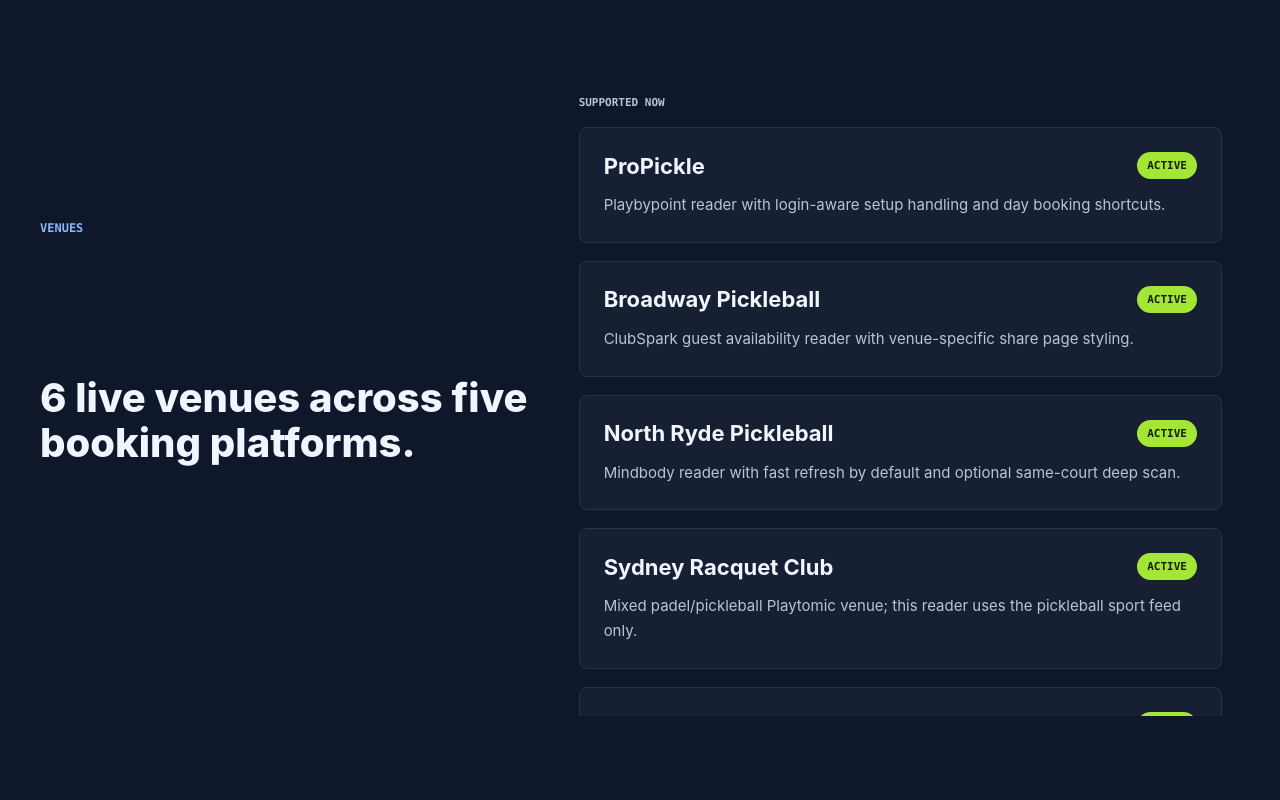
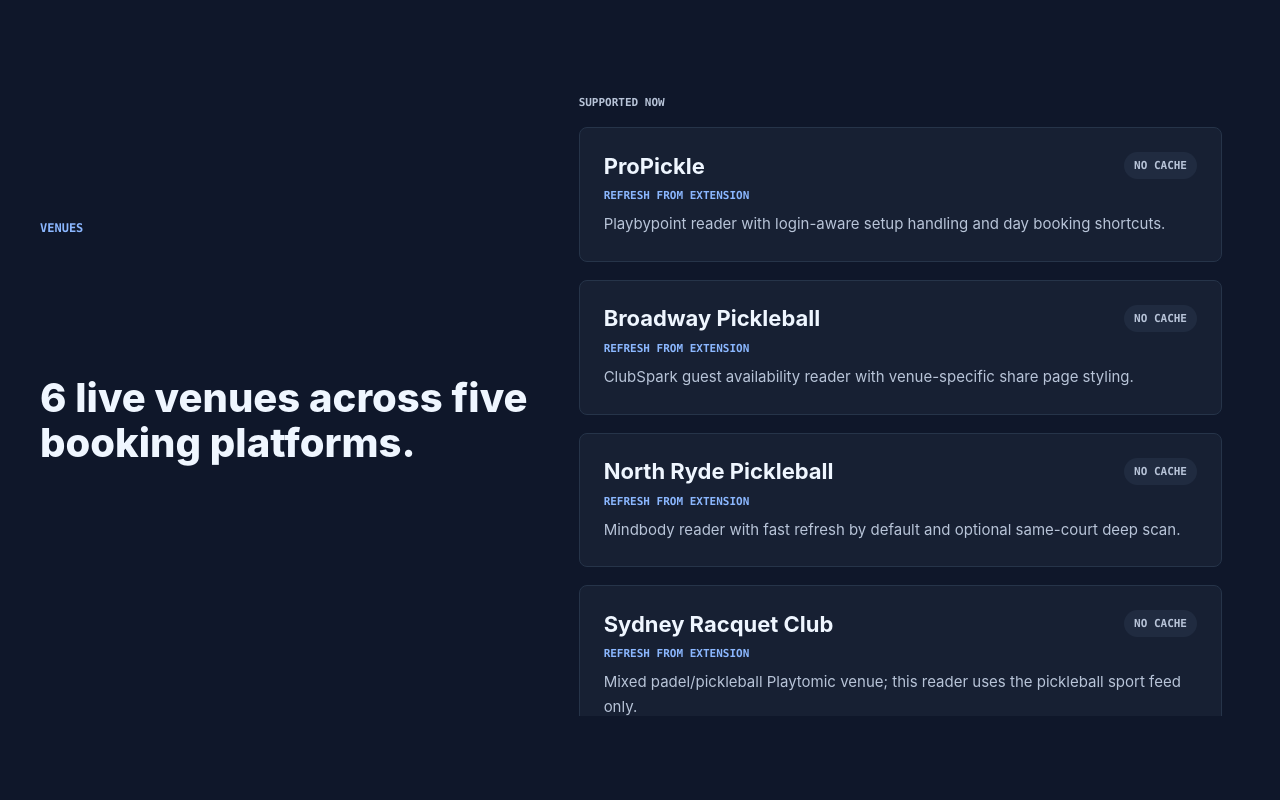
Before and after one commit to NguyenChHieu/pickleball-availability, a Next.js app in the folder web/: page / in a window 1280 px wide. Shown: the part 1340-2140 px from the top of the page. Built offline with nearby package versions, Linux system fonts and the light colour scheme; no server answers; the database is empty.

Commit message:
feat: show homepage cache freshness

```diff
--- a/web/app/globals.css
+++ b/web/app/globals.css
@@ -1891,7 +1891,8 @@
 .home-preview__header span,
 .home-slot-row > span,
 .home-band span,
-.home-venue span {
+.home-venue span,
+.home-venue small {
   font-family: var(--font-data);
   font-size: 11px;
   font-weight: 800;
@@ -1912,11 +1913,26 @@
 }
 
 .home-preview__header > span,
-.home-venue span {
+.home-venue-status {
   background: var(--home-lime);
   border-radius: 999px;
   color: #172000;
   padding: 7px 10px;
+}
+
+.home-venue-status--fresh {
+  background: var(--home-lime);
+  color: #172000;
+}
+
+.home-venue-status--stale {
+  background: color-mix(in srgb, #f5b642 74%, var(--home-surface));
+  color: #2d1d00;
+}
+
+.home-venue-status--empty {
+  background: var(--home-surface-alt);
+  color: var(--home-muted);
 }
 
 .home-slot-list {
@@ -2077,7 +2093,7 @@
 
 .home-venue {
   display: grid;
-  gap: 14px;
+  gap: 10px;
   padding: 24px;
   transition:
     border-color 180ms ease,
@@ -2089,6 +2105,10 @@
   display: flex;
   gap: 16px;
   justify-content: space-between;
+}
+
+.home-venue small {
+  color: var(--home-primary);
 }
 
 .home-note {
--- a/web/app/page.tsx
+++ b/web/app/page.tsx
@@ -1,5 +1,70 @@
 import { HomeLanding } from "@/components/HomeLanding";
+import { venues } from "@/lib/venues";
+import { getAllPayloads } from "@/server/availabilityStore";
+import { STALE_THRESHOLD_MINUTES } from "@/server/publicAvailability";
 
-export default function HomePage() {
-  return <HomeLanding featuredSharePath={process.env.NEXT_PUBLIC_FEATURED_SHARE_PATH} />;
+export const dynamic = "force-dynamic";
+
+const STALE_THRESHOLD_MS = STALE_THRESHOLD_MINUTES * 60 * 1000;
+
+function ageLabel(value: string) {
+  const date = new Date(value || "");
+  if (Number.isNaN(date.getTime())) return "";
+
+  const minutes = Math.max(0, Math.round((Date.now() - date.getTime()) / 60000));
+  if (minutes < 1) return "just now";
+  if (minutes < 60) return `${minutes} min ago`;
+
+  const hours = Math.round(minutes / 60);
+  if (hours < 24) return `${hours} hr ago`;
+
+  const days = Math.round(hours / 24);
+  return `${days} day${days === 1 ? "" : "s"} ago`;
 }
+
+async function venueFreshness() {
+  try {
+    const payloads = await getAllPayloads();
+    return venues.map((venue) => {
+      const payload = payloads[venue.id];
+      const readAt = payload?.exported_at || "";
+      const readTime = new Date(readAt).getTime();
+      const hasReadTime = Number.isFinite(readTime);
+      const dayCount = Array.isArray(payload?.days) ? payload.days.length : 0;
+      const stale = hasReadTime && Date.now() - readTime > STALE_THRESHOLD_MS;
+      const age = ageLabel(readAt);
+
+      if (!payload) {
+        return {
+          id: venue.id,
+          label: "No cache",
+          detail: "Refresh from extension",
+          status: "empty" as const,
+        };
+      }
+
+      return {
+        id: venue.id,
+        label: stale ? "Stale cache" : "Fresh cache",
+        detail: `${dayCount || "No"} day${dayCount === 1 ? "" : "s"}${age ? ` · ${age}` : ""}`,
+        status: stale ? ("stale" as const) : ("fresh" as const),
+      };
+    });
+  } catch {
+    return venues.map((venue) => ({
+      id: venue.id,
+      label: "Cache status off",
+      detail: "Availability pages still work with share links",
+      status: "empty" as const,
+    }));
+  }
+}
+
+export default async function HomePage() {
+  return (
+    <HomeLanding
+      featuredSharePath={process.env.NEXT_PUBLIC_FEATURED_SHARE_PATH}
+      venueFreshness={await venueFreshness()}
+    />
+  );
+}
--- a/web/src/components/HomeLanding.tsx
+++ b/web/src/components/HomeLanding.tsx
@@ -8,9 +8,16 @@
 
 type HomeLandingProps = Readonly<{
   featuredSharePath?: string;
+  venueFreshness?: VenueFreshness[];
 }>;
 
 type ThemeMode = "light" | "dark";
+type VenueFreshness = Readonly<{
+  id: string;
+  label: string;
+  detail: string;
+  status: "fresh" | "stale" | "empty";
+}>;
 
 const THEME_STORAGE_KEY = "pbb-home-theme-v2";
 
@@ -41,13 +48,6 @@
   },
 ];
 
-const homeVenues = venues.map((venue) => ({
-  id: venue.id,
-  name: venue.name,
-  status: "Active",
-  detail: venue.summary,
-}));
-
 const venueCount = venues.length;
 
 function getInitialTheme(): ThemeMode {
@@ -59,9 +59,21 @@
   return "dark";
 }
 
-export function HomeLanding({ featuredSharePath }: HomeLandingProps) {
+export function HomeLanding({ featuredSharePath, venueFreshness = [] }: HomeLandingProps) {
   const [theme, setTheme] = useState<ThemeMode>("dark");
   const hasFeaturedShare = Boolean(featuredSharePath);
+  const freshnessById = new Map(venueFreshness.map((item) => [item.id, item]));
+  const homeVenues = venues.map((venue) => ({
+    id: venue.id,
+    name: venue.name,
+    detail: venue.summary,
+    freshness: freshnessById.get(venue.id) || {
+      id: venue.id,
+      label: "No cache",
+      detail: "Refresh from extension",
+      status: "empty" as const,
+    },
+  }));
 
   useEffect(() => {
     const frame = window.requestAnimationFrame(() => {
@@ -191,8 +203,11 @@
               <article className="home-venue" key={venue.id}>
                 <div>
                   <h3>{venue.name}</h3>
-                  <span>{venue.status}</span>
+                  <span className={`home-venue-status home-venue-status--${venue.freshness.status}`}>
+                    {venue.freshness.label}
+                  </span>
                 </div>
+                <small>{venue.freshness.detail}</small>
                 <p>{venue.detail}</p>
               </article>
             ))}
```
Also changed, not shown: 1 other file (tests, documents, lock files or other folders).
